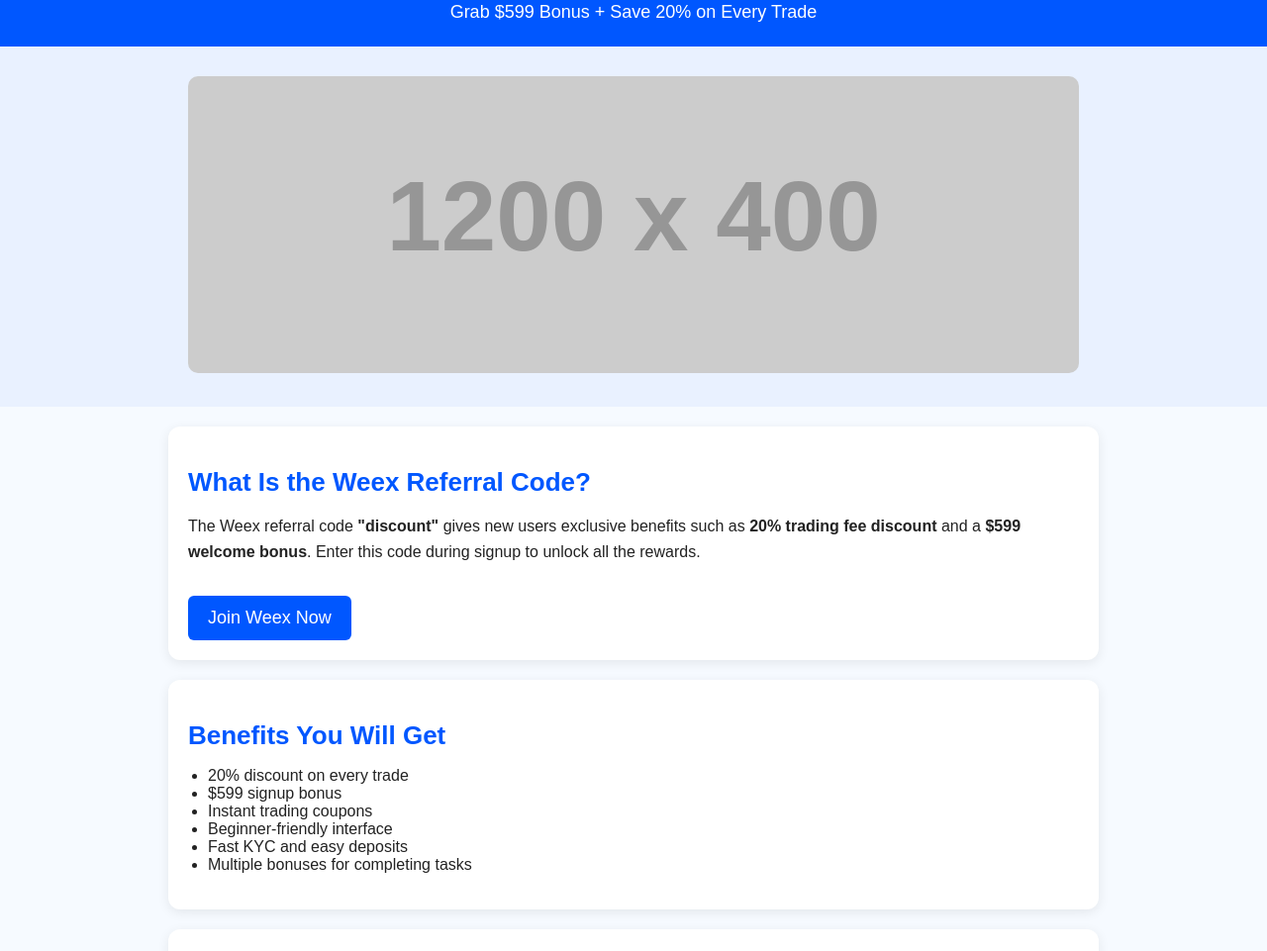
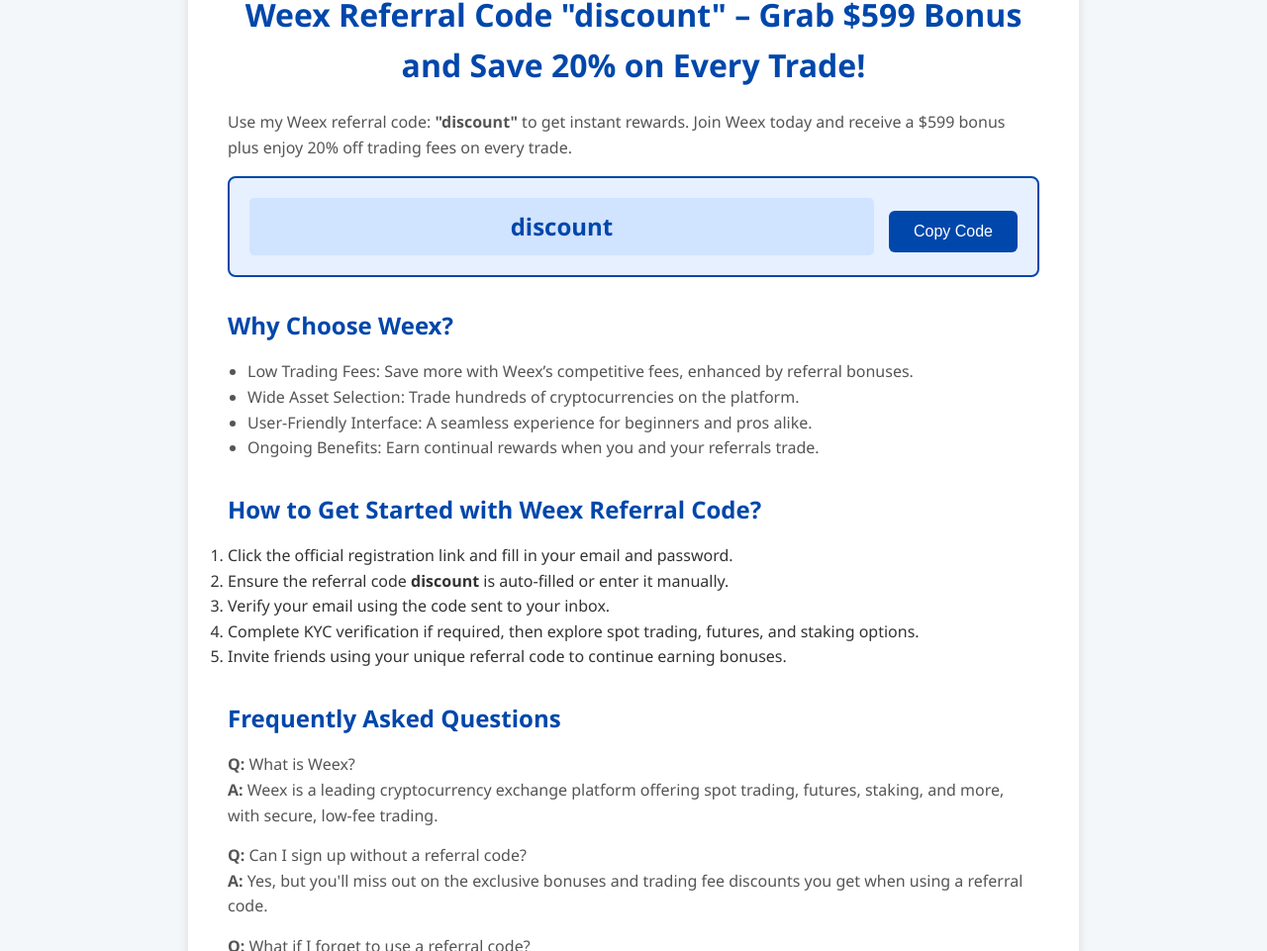
Before and after one commit to care9122/care9122.github.io, a plain HTML site: page index.html in a window 1280 px wide. Shown: the part 61-1022 px from the top of the page at 99% size. Drawn offline with Linux system fonts and the light colour scheme; placeholder pictures from the web are drawn by us.

Commit message:
Update index.html

```diff
--- a/index.html
+++ b/index.html
@@ -1,176 +1,171 @@
 <!DOCTYPE html>
 <html lang="en">
 <head>
-<meta charset="UTF-8" />
-<meta name="viewport" content="width=device-width, initial-scale=1.0" />
-<title>Weex Referral Code "discount" – $599 Bonus + 20% Off</title>
-
-<style>
+  <meta charset="UTF-8" />
+  <meta name="viewport" content="width=device-width, initial-scale=1" />
+  <title>Weex Referral Code "discount" - Earn Bonuses & Save</title>
+  <style>
+    /* Basic Reset */
+    * {
+      box-sizing: border-box;
+      margin: 0;
+      padding: 0;
+    }
     body {
-        margin: 0;
-        font-family: Arial, sans-serif;
-        background: #f6faff;
-        color: #222;
+      font-family: 'Segoe UI', Tahoma, Geneva, Verdana, sans-serif;
+      line-height: 1.6;
+      background-color: #f4f7fa;
+      color: #333;
+      padding: 20px;
     }
-
-    header {
-        background: #0057ff;
-        color: #fff;
-        padding: 20px 40px;
-        text-align: center;
+    .container {
+      max-width: 900px;
+      margin: auto;
+      background-color: #ffffff;
+      padding: 30px 40px;
+      border-radius: 8px;
+      box-shadow: 0 2px 12px rgba(0,0,0,0.1);
     }
-
-    header h1 {
-        margin: 0;
-        font-size: 30px;
+    h1 {
+      font-weight: 700;
+      color: #0047ab; /* Weex-like blue */
+      margin-bottom: 20px;
+      text-align: center;
     }
-
-    header p {
-        margin: 5px 0 0;
-        font-size: 18px;
+    h2 {
+      color: #0047ab;
+      margin-top: 30px;
+      margin-bottom: 15px;
     }
-
-    .hero {
-        text-align: center;
-        padding: 30px 20px;
-        background: #e9f1ff;
+    p {
+      margin-bottom: 15px;
+      font-size: 1rem;
+      color: #555;
     }
-
-    .hero img {
-        width: 90%;
-        max-width: 900px;
-        border-radius: 10px;
+    ul {
+      list-style-type: disc;
+      margin-left: 20px;
+      margin-bottom: 20px;
+      color: #555;
     }
-
-    .container {
-        max-width: 900px;
-        margin: 20px auto;
-        padding: 20px;
-        background: #fff;
-        border-radius: 12px;
-        box-shadow: 0 3px 12px rgba(0,0,0,0.08);
+    .referral-code-section {
+      background-color: #e7f0ff; /* light blue background */
+      border: 2px solid #0047ab;
+      padding: 20px;
+      border-radius: 8px;
+      display: flex;
+      align-items: center;
+      justify-content: space-between;
+      margin-top: 15px;
+      flex-wrap: wrap;
     }
-
-    h2 {
-        color: #0057ff;
-        font-size: 26px;
+    .referral-code {
+      font-size: 1.5rem;
+      font-weight: 700;
+      color: #0047ab;
+      user-select: all;
+      background-color: #d0e3ff;
+      padding: 10px 15px;
+      border-radius: 5px;
+      flex-grow: 1;
+      margin-right: 15px;
+      text-align: center;
+      word-break: break-word;
+    }
+    button.copy-btn {
+      background-color: #0047ab;
+      color: white;
+      border: none;
+      padding: 12px 25px;
+      font-size: 1rem;
+      border-radius: 6px;
+      cursor: pointer;
+      transition: background-color 0.3s ease;
+      flex-shrink: 0;
+      margin-top: 10px;
+    }
+    button.copy-btn:hover {
+      background-color: #003380;
+    }
+    a {
+      color: #0047ab;
+      text-decoration: none;
+      font-weight: 600;
+    }
+    a:hover {
+      text-decoration: underline;
+    }
+    /* Responsive */
+    @media (max-width: 600px) {
+      .referral-code-section {
+        flex-direction: column;
+        align-items: stretch;
+      }
+      .referral-code {
+        margin-right: 0;
         margin-bottom: 10px;
+        font-size: 1.25rem;
+      }
+      button.copy-btn {
+        width: 100%;
+      }
     }
-
-    p {
-        line-height: 1.6;
-        font-size: 16px;
-    }
-
-    ul {
-        padding-left: 20px;
-    }
-
-    .btn {
-        display: inline-block;
-        margin-top: 15px;
-        padding: 12px 20px;
-        background: #0057ff;
-        color: #fff;
-        font-size: 18px;
-        text-decoration: none;
-        border-radius: 6px;
-        transition: 0.3s;
-    }
-
-    .btn:hover {
-        background: #003fcc;
-    }
-
-    footer {
-        text-align: center;
-        padding: 20px;
-        background: #1d1d1d;
-        color: #bbb;
-        margin-top: 40px;
-    }
-</style>
-
+  </style>
 </head>
 <body>
+  <div class="container">
+    <h1>Weex Referral Code "discount" – Grab $599 Bonus and Save 20% on Every Trade!</h1>
 
-<header>
-    <h1>Weex Referral Code "discount"</h1>
-    <p>Grab $599 Bonus + Save 20% on Every Trade</p>
-</header>
+    <p>Use my Weex referral code: <strong>"discount"</strong> to get instant rewards. Join Weex today and receive a $599 bonus plus enjoy 20% off trading fees on every trade.</p>
 
-<section class="hero">
-    <img src="https://via.placeholder.com/1200x400.png?text=Weex+Referral+Code+Discount" alt="Weex Banner">
-</section>
+    <div class="referral-code-section" aria-label="Referral code block with copy button">
+      <div class="referral-code" id="referralCode" tabindex="0">discount</div>
+      <button class="copy-btn" onclick="copyReferralCode()" aria-label="Copy referral code to clipboard">Copy Code</button>
+    </div>
 
-<div class="container">
-    <h2>What Is the Weex Referral Code?</h2>
-    <p>
-        The Weex referral code <strong>"discount"</strong> gives new users exclusive benefits such as
-        <b>20% trading fee discount</b> and a <b>$599 welcome bonus</b>.
-        Enter this code during signup to unlock all the rewards.
-    </p>
+    <h2>Why Choose Weex?</h2>
+    <ul>
+      <li>Low Trading Fees: Save more with Weex’s competitive fees, enhanced by referral bonuses.</li>
+      <li>Wide Asset Selection: Trade hundreds of cryptocurrencies on the platform.</li>
+      <li>User-Friendly Interface: A seamless experience for beginners and pros alike.</li>
+      <li>Ongoing Benefits: Earn continual rewards when you and your referrals trade.</li>
+    </ul>
 
-    <a class="btn" href="https://www.weex.com/" target="_blank">Join Weex Now</a>
-</div>
-
-<div class="container">
-    <h2>Benefits You Will Get</h2>
-    <ul>
-        <li>20% discount on every trade</li>
-        <li>$599 signup bonus</li>
-        <li>Instant trading coupons</li>
-        <li>Beginner-friendly interface</li>
-        <li>Fast KYC and easy deposits</li>
-        <li>Multiple bonuses for completing tasks</li>
-    </ul>
-</div>
-
-<div class="container">
-    <h2>How to Apply the Referral Code</h2>
-    <p>Follow these simple steps to activate the benefits:</p>
-
+    <h2>How to Get Started with Weex Referral Code?</h2>
     <ol>
-        <li>Visit the official Weex website.</li>
-        <li>Click on <b>Sign Up</b>.</li>
-        <li>Choose Email or Phone registration.</li>
-        <li>Find the field labeled <b>Referral Code</b>.</li>
-        <li>Enter: <strong>discount</strong></li>
-        <li>Complete KYC and start trading.</li>
+      <li>Click the official registration link and fill in your email and password.</li>
+      <li>Ensure the referral code <strong>discount</strong> is auto-filled or enter it manually.</li>
+      <li>Verify your email using the code sent to your inbox.</li>
+      <li>Complete KYC verification if required, then explore spot trading, futures, and staking options.</li>
+      <li>Invite friends using your unique referral code to continue earning bonuses.</li>
     </ol>
 
-    <a class="btn" href="https://www.weex.com/" target="_blank">Apply Referral Code</a>
-</div>
+    <h2>Frequently Asked Questions</h2>
+    <p><strong>Q:</strong> What is Weex?<br />
+    <strong>A:</strong> Weex is a leading cryptocurrency exchange platform offering spot trading, futures, staking, and more, with secure, low-fee trading.</p>
 
-<div class="container">
-    <h2>Why Choose Weex?</h2>
-    <ul>
-        <li>Low trading fees</li>
-        <li>Strong security system</li>
-        <li>Copy trading features</li>
-        <li>Fast crypto deposits & withdrawals</li>
-        <li>24/7 customer support</li>
-    </ul>
-</div>
+    <p><strong>Q:</strong> Can I sign up without a referral code?<br />
+    <strong>A:</strong> Yes, but you'll miss out on the exclusive bonuses and trading fee discounts you get when using a referral code.</p>
 
-<div class="container">
-    <h2>About Us</h2>
-    <p>
-        We provide simple and easy-to-understand crypto guides, referral codes,
-        and bonus offers. Our goal is to help users save money and gain more rewards
-        when trading on trusted platforms.
-    </p>
-</div>
+    <p><strong>Q:</strong> What if I forget to use a referral code?<br />
+    <strong>A:</strong> Some promotions allow applying a referral code later in your account settings, so check your dashboard’s referral section.</p>
 
-<footer>
-    © 2025 Weex Referral Guide | All Rights Reserved
-    <br>This website is for educational purposes only.
-</footer>
+    <h2>Need Support?</h2>
+    <p>If you encounter any issues during sign-up or trading, Weex offers help via their official help center or live chat feature.</p>
 
-<script>
-// You can add future JavaScript here if needed.
-console.log("Weex Referral Website Loaded Successfully");
-</script>
+    <p><em>Start saving and earning today with your Weex referral code <strong>"discount"</strong>!</em></p>
+  </div>
 
+  <script>
+    function copyReferralCode() {
+      const codeElement = document.getElementById('referralCode');
+      const text = codeElement.textContent || codeElement.innerText;
+      navigator.clipboard.writeText(text).then(() => {
+        alert('Referral code copied to clipboard: ' + text);
+      }, () => {
+        alert('Failed to copy referral code. Please copy manually.');
+      });
+    }
+  </script>
 </body>
 </html>
```
